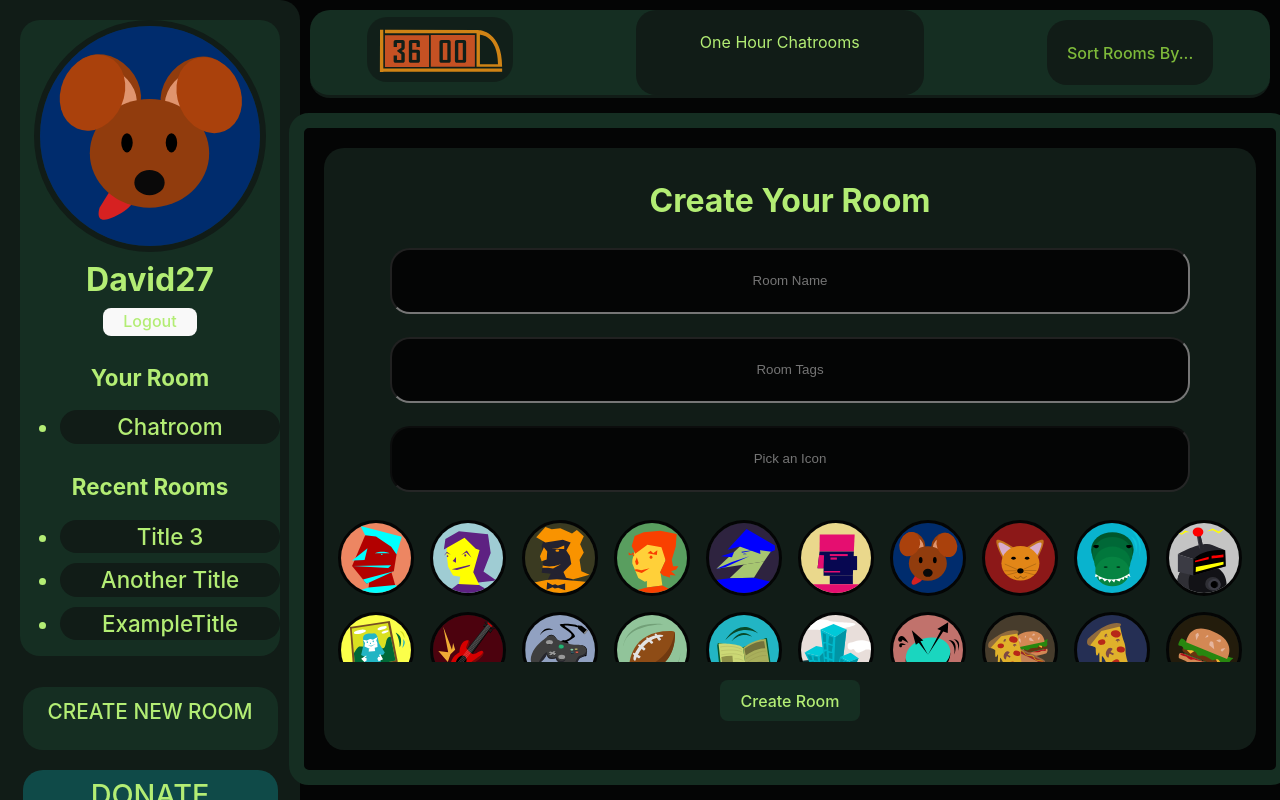
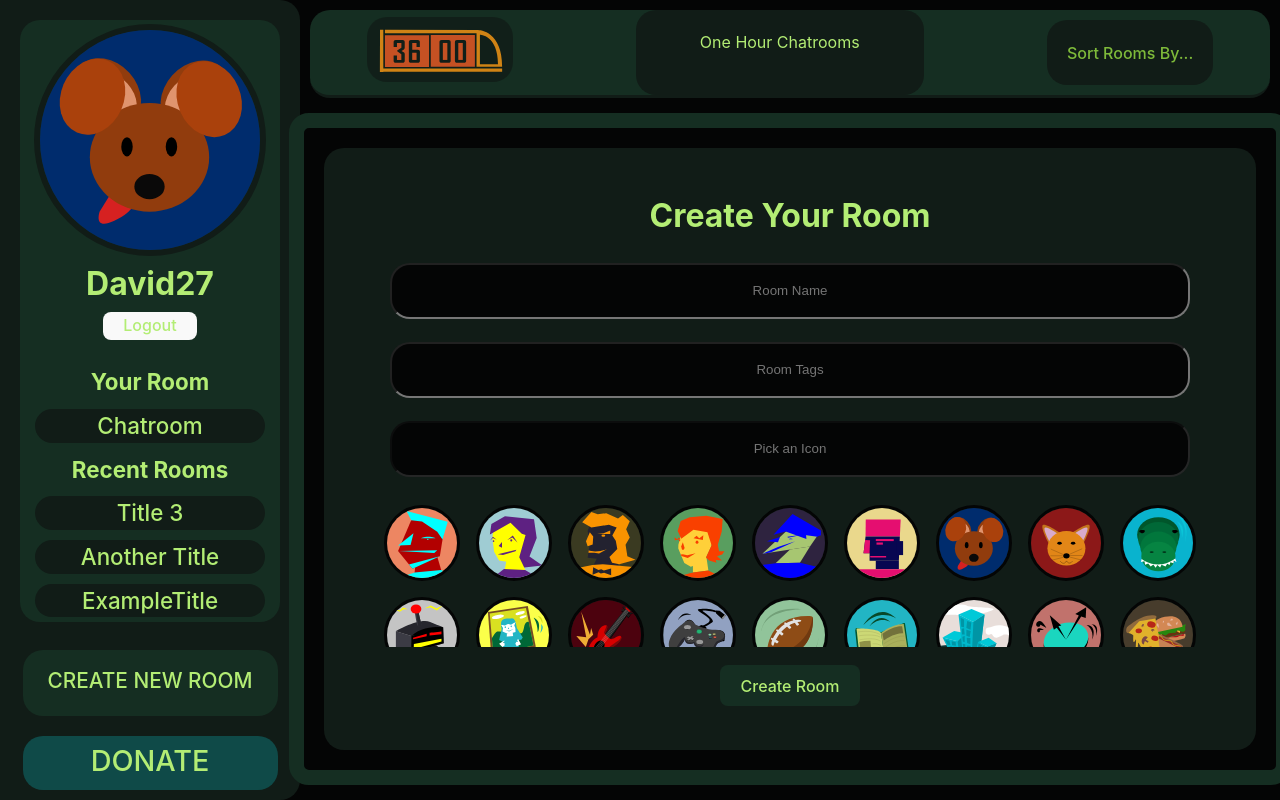
Before and after one commit to stevendreed/3600, a React (Vite) app in the folder client/: page /CreateRoom in a window 1280 px wide. Built offline with nearby package versions, Linux system fonts and the light colour scheme.

Commit message:
Fixed issues with sidebar CSS, moving to mobile

```diff
--- a/client/src/App.css
+++ b/client/src/App.css
@@ -15,6 +15,17 @@
   width: 100vw;
   height: 100vh;
 }
+
+ul {
+  text-decoration: none;
+  list-style-type: none;
+}
+
+Link {
+  padding: 0px;
+  margin: 0px;
+}
+
 
 /* NOTE TO SELF: Add media breakpoint at 700px for mobile layout */
 
@@ -100,12 +111,44 @@
   margin: 10px 0px 0px 0px;
   text-align: center;
   background-color: var(--medBackground);
-  width: 220px;
+  width: 100%;
   border-radius: 50px;
 }
 
+.yourRoom {
+  display: flex;
+  flex-flow: column nowrap;
+  justify-content: center;
+  align-items: center;
+  width: 100%;
+}
+
+.yourRoom ul {
+  width: 230px;
+  padding: 0px;
+  margin: 0px;
+  display: flex;
+  flex-flow: column nowrap;
+}
+
+.recentRooms {
+  display: flex;
+  flex-flow: column nowrap;
+  justify-content: center;
+  align-items: center;
+  width: 100%;
+}
+
+.recentRooms ul {
+  width: 230px;
+  padding: 0px;
+  margin: 0px;
+  display: flex;
+  flex-flow: column nowrap;
+}
+
 .pRoomLink {
-  border:0px
+  border:0px;
 }
 
 .pRoomLink:hover {
@@ -149,7 +192,7 @@
 .login-form input {
   background-color:rgb(230, 230, 230);
   border-radius: 40px;
-  height: 30px;
+  height: 25px;
   margin: 6px 0px 6px 0px;
   text-align: center;
   color: black;
@@ -212,9 +255,10 @@
   height: 50px;
   margin: 10px;
   font-size: 1.3em;
-  padding: 9px 0px 4px 0px;
+  padding: 15px 0px 1px 0px;
   text-align: center;
   border-radius: 20px;
+  line-height: inherit;
 }
 
 .donateButton {
@@ -223,7 +267,7 @@
   height: 50px;
   margin: 10px;
   font-size: 1.8em;
-  padding: 3px 0px 5px 0px;
+  padding: 3px 0px 1px 0px;
   text-align: center;
   color: var(--lightGreenChar);
   border-radius: 20px;
@@ -233,14 +277,14 @@
   color: var(--lightGreenChar);
   cursor: pointer;
   border: 1px solid teal;
-  padding: 8px 0px 4px 0px;
+  padding: 15px 0px 0px 0px;
 }
 
 .donateButton:hover {
   cursor: pointer;
   color: var(--lightGreenChar);
   border: 1px solid teal;
-  padding: 2px 0px 4px 0px;
+  padding: 2px 0px 0px 0px;
 }
 
 
@@ -490,70 +534,6 @@
   background-color: var(--lightBackground);
   color: var(--lightGreenChar);
 }
-
-=======
-
-.createRoom-container {
-  width: 97%;
-  height: 100%;
-  display: flex;
-  flex-flow: column nowrap;
-  justify-content: center;
-  align-items: center;
-  padding: 20px;
-  margin: 15px 20px 25px 20px;
-  background-color: var(--darkBackground);
-  border: 15px solid var(--lightBackground);
-  border-radius: 20px;
-}
-
-.createRoom-form {
-  width: 100%;
-  height: 100%;
-  display: flex;
-  flex-flow: column nowrap;
-  justify-content: center;
-  align-items: center;
-  background-color: var(--medBackground);
-  border-radius: 20px;
-}
-
-.createRoom-form h3 {
-  font-size: 2em;
-  color: var(--lightGreenChar);
-  margin: 0px 0px 10px 0px;
-}
-
-.createRoom-form-input {
-  width: 85%;
-  height: 60px;
-  text-align: center;
-  margin: 13px 0px 10px 0px;
-  background-color: var(--darkBackground);
-  border-radius: 20px;
-}
-
-.imageChoice-container {
-  display: flex;
-  flex-flow: row wrap;
-  justify-content: center;
-  margin: 10px 0px 0px 0px;
-}
-
-.imageChoice {
-  height: 70px;
-  width: 70px;
-  border-radius: 100%;
-  border: solid 3px var(--darkBackground);
-  margin: 8px;
-}
-
-.roomSubmitButton {
-  margin: 18px 0px 0px 0px;
-  background-color: var(--lightBackground);
-  color: var(--lightGreenChar);
-}
-
 
 
 /* ----------------------- CREATE CHATROOM ENDS ------------------------ */
--- a/client/src/components/UserProfile/index.jsx
+++ b/client/src/components/UserProfile/index.jsx
@@ -69,9 +69,9 @@ const UserProfile = () => {
         <div className="recentRooms">
             <h3>Recent Rooms</h3>
             <ul>
-            <Link to={`/Chatroom/${userData.recentRooms[2]._id}`}><li className='pRoomLink'>{userData.recentRooms[2].title}</li></Link>
-            <Link to={`/Chatroom/${userData.recentRooms[1]._id}`}><li className='pRoomLink'>{userData.recentRooms[1].title}</li></Link>
-            <Link to={`/Chatroom/${userData.recentRooms[0]._id}`}><li className='pRoomLink'>{userData.recentRooms[0].title}</li></Link>
+            <Link  to={`/Chatroom/${userData.recentRooms[2]._id}`}><li className='pRoomLink'>{userData.recentRooms[2].title}</li></Link>
+            <Link  to={`/Chatroom/${userData.recentRooms[1]._id}`}><li className='pRoomLink'>{userData.recentRooms[1].title}</li></Link>
+            <Link  to={`/Chatroom/${userData.recentRooms[0]._id}`}><li className='pRoomLink'>{userData.recentRooms[0].title}</li></Link>
             </ul>
         </div>
     </div>
```
